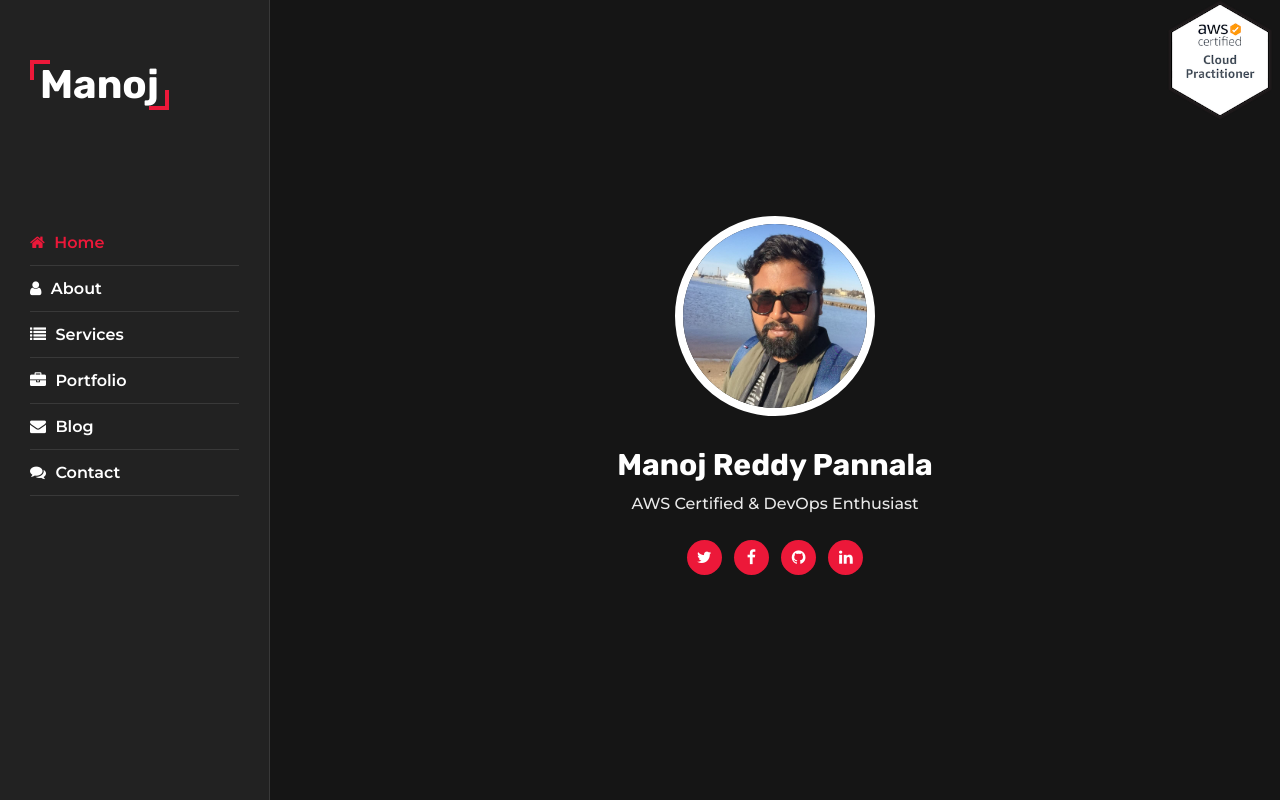
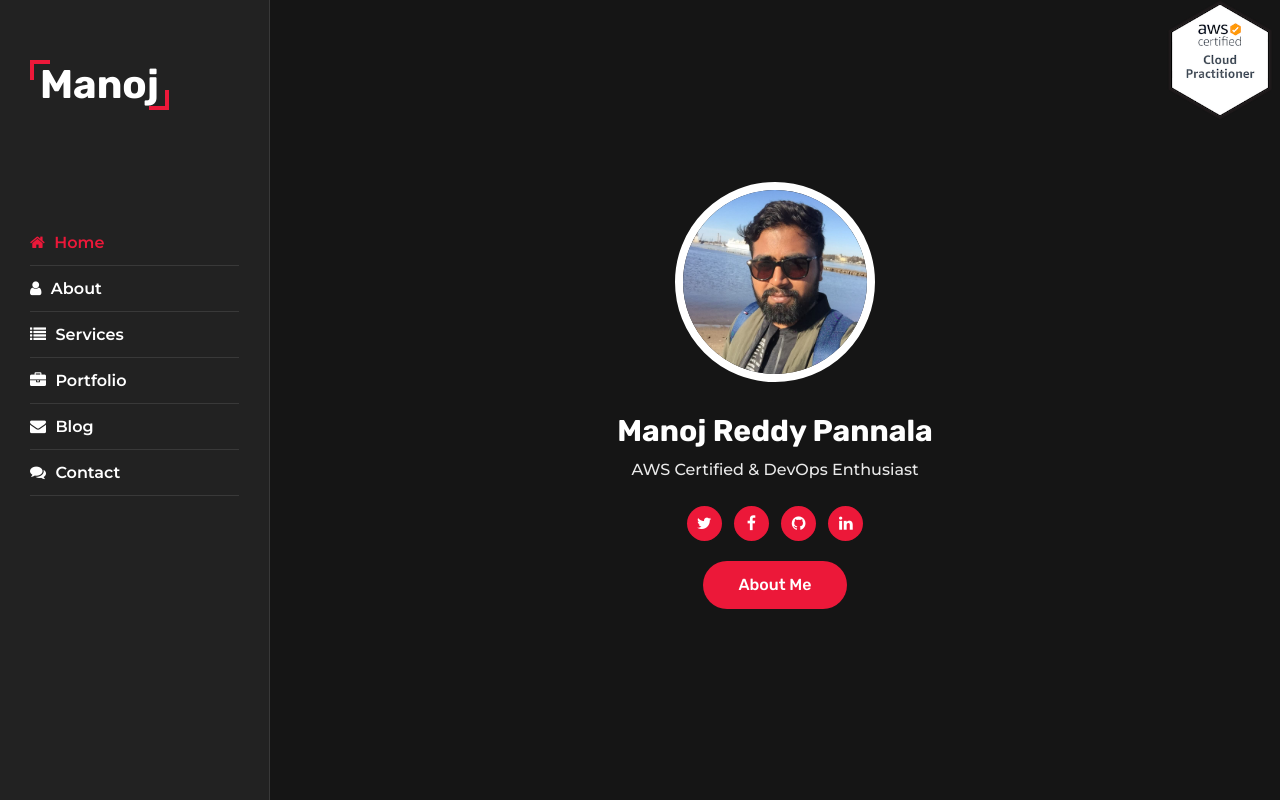
Before and after one commit to manojpannala/Resume_, a plain HTML site: page index.html in a window 1280 px wide. Drawn offline with Linux system fonts and the light colour scheme.

Commit message:
about btn @ home

```diff
--- a/css/style.css
+++ b/css/style.css
@@ -122,6 +122,11 @@ input,textarea,select{
 	padding-right:15px;
 }
 
+.padd-20{
+	padding-left:15px;
+	padding-right:15px;
+	padding-top: 20px;
+}
 .container{
 	max-width: 1100px;
 	width: 100%;
@@ -152,6 +157,8 @@ input,textarea,select{
 	right:0%;
 	border: none;
 }
+
+
 
 .btn{
 	font-size: 16px;
--- a/index.html
+++ b/index.html
@@ -67,6 +67,10 @@
                    <a href="#"><i class="fa fa-github"></i></a>
                    <a href="#"><i class="fa fa-linkedin"></i></a>
                 </div>
+                <div class="buttons padd-20">
+
+                  <a href="#about" data-section-index="1" class="btn hire-me">About Me</a>
+               </div>
              </div>
           </div>
        </section>
--- a/js/script.js
+++ b/js/script.js
@@ -168,6 +168,8 @@
 
    })
 
+
+
     const navTogglerBtn=document.querySelector(".nav-toggler"),
           aside=document.querySelector(".aside");
 
```
